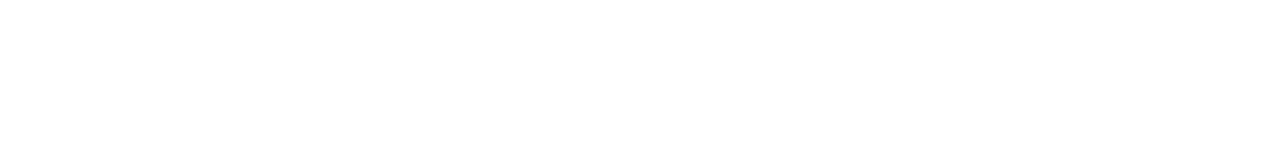
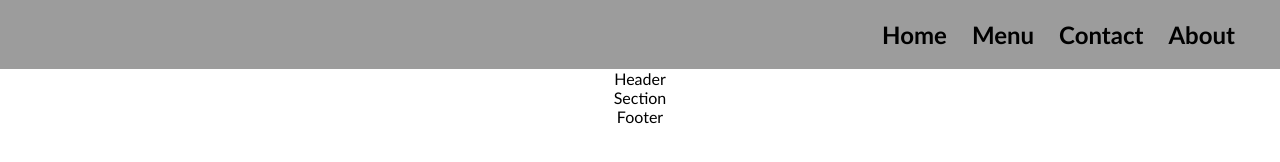
Before and after one commit to LiamBender/liams-restaurang, a plain HTML site: page index.html in a window 1280 px wide. Drawn offline with Linux system fonts and the light colour scheme.

Commit message:
Second commit. First update! Added a bit of content for the Home page and styled the nav.

```diff
--- a/index.html
+++ b/index.html
@@ -1,14 +1,25 @@
 <!DOCTYPE html>
 <html>
-    <head>
-        <meta charset="utf-8">
-        <meta http-equiv="X-UA-Compatible" content="IE=edge">
-        <title>Liams Restaurang</title>
-        <meta name="description" content="">
-        <meta name="viewport" content="width=device-width, initial-scale=1">
-        <link rel="stylesheet" href="styles.css">
-    </head>
-    <body>
+  <head>
+    <meta charset="utf-8" />
+    <meta http-equiv="X-UA-Compatible" content="IE=edge" />
+    <title>Liams Restaurang</title>
+    <meta name="description" content="" />
+    <meta name="viewport" content="width=device-width, initial-scale=1" />
+    <link rel="stylesheet" href="styles.css" />
+  </head>
 
-    </body>
+  <body>
+    <nav>
+      <ul>
+        <li><a href="default.asp">Home</a></li>
+        <li><a href="news.asp">Menu</a></li>
+        <li><a href="contact.asp">Contact</a></li>
+        <li><a href="about.asp">About</a></li>
+      </ul>
+    </nav>
+    <header>Header</header>
+    <section>Section</section>
+    <footer>Footer</footer>
+  </body>
 </html>
--- a/styles.css
+++ b/styles.css
@@ -0,0 +1,45 @@
+* {
+    box-sizing: border-box;
+    margin: 0;
+    padding: 0;
+  }
+
+  body {
+    font-family:'Gill Sans', 'Gill Sans MT', Calibri, 'Trebuchet MS', sans-serif
+  }
+
+nav {
+    background: rgba(59, 59, 59, 0.5);
+    padding: 20px;
+}
+ul {
+    display: flex;
+    justify-content: flex-end;
+    list-style-type: none;
+
+}
+li {
+    padding-right: 25px;
+}
+li a {
+    text-decoration:none;
+    color: black;
+    font-size: 24px;
+    font-weight: bold;
+    transition: 0.3s;
+}
+li a:hover {
+    color: white;
+}
+
+header {
+    text-align: center;
+}
+
+section {
+    text-align: center;
+}
+
+footer {
+    text-align: center;
+}
```
